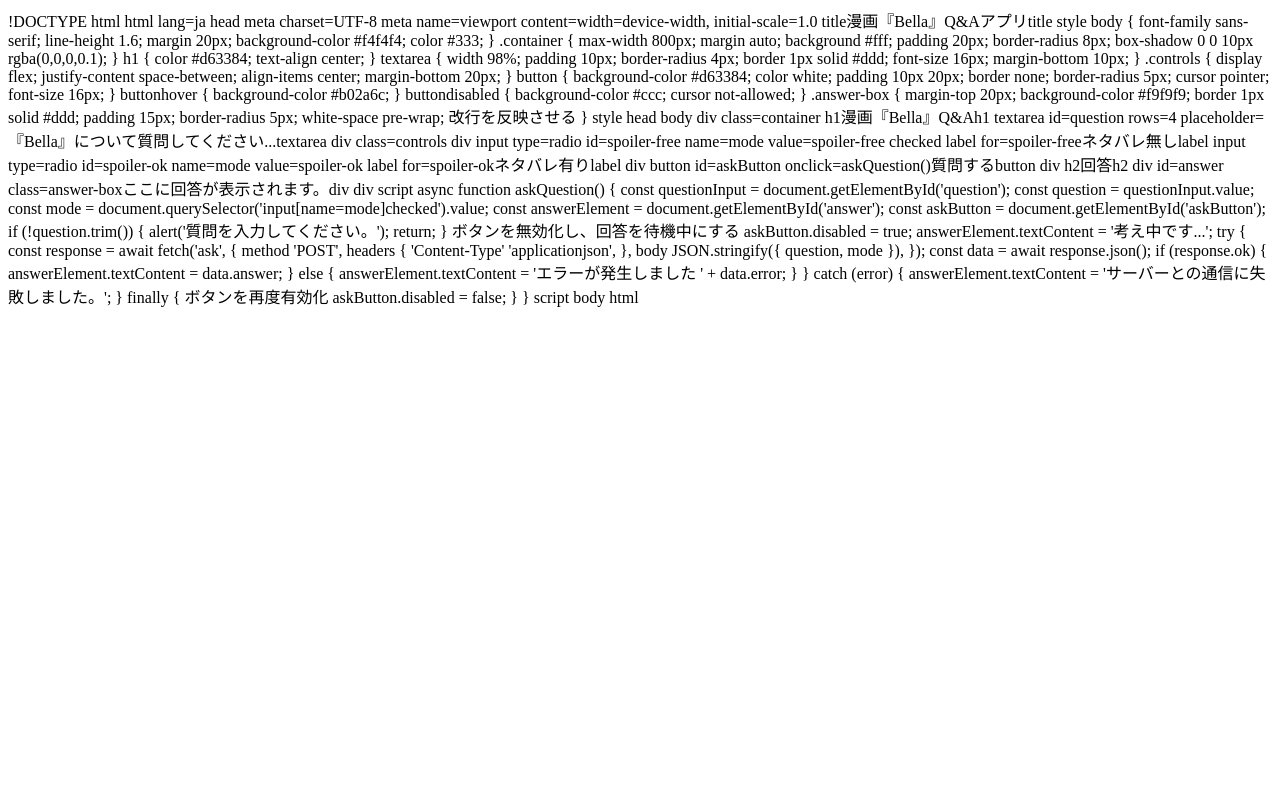
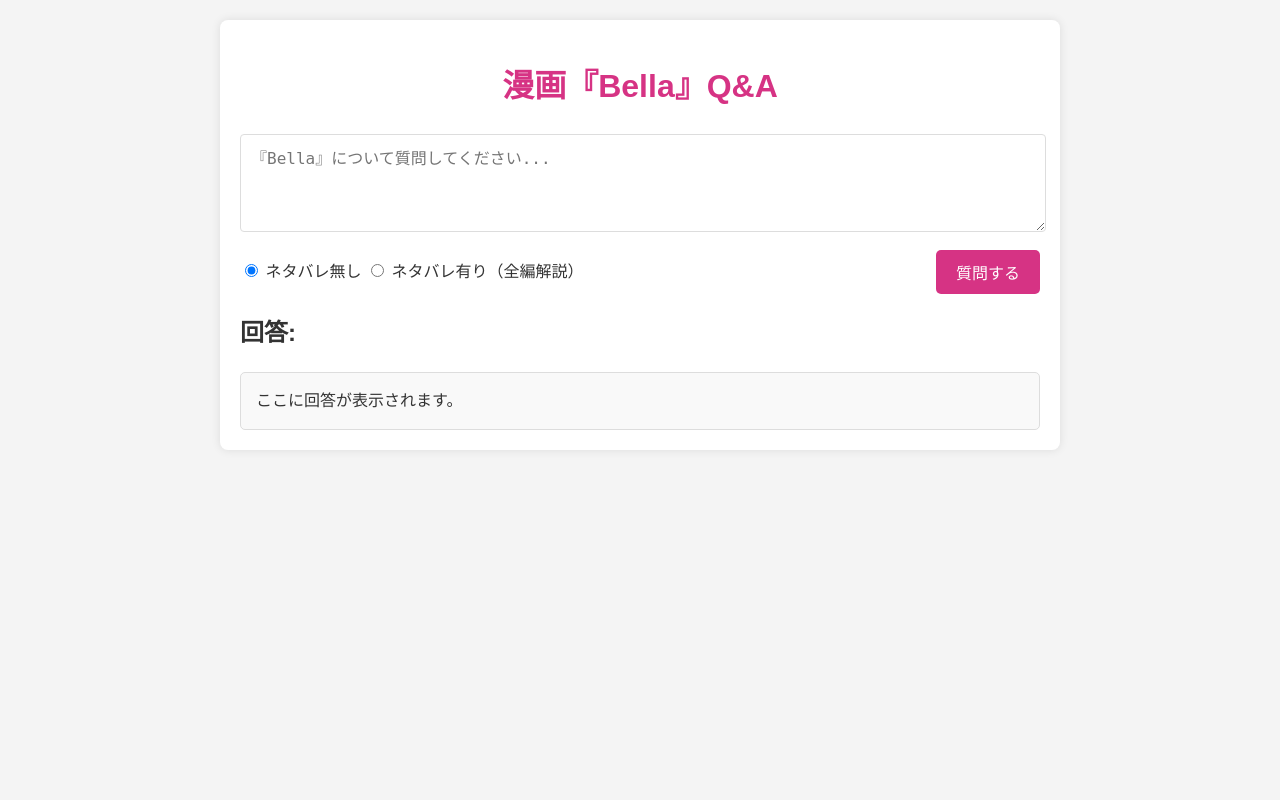
Before and after one commit to wetty-atlanta/bella_ai_db, a Flask app: page / in a window 1280 px wide. Run offline with Flask 3, Linux system fonts and the light colour scheme.

Commit message:
Update index.html

```diff
--- a/templates/index.html
+++ b/templates/index.html
@@ -1,95 +1,91 @@
-!DOCTYPE html
-html lang=ja
-head
-    meta charset=UTF-8
-    meta name=viewport content=width=device-width, initial-scale=1.0
-    title漫画『Bella』Q&Aアプリtitle
-    style
+<!DOCTYPE html>
+<html lang="ja">
+<head>
+    <meta charset="UTF-8">
+    <meta name="viewport" content="width=device-width, initial-scale=1.0">
+    <title>漫画『Bella』Q&Aアプリ</title>
+    <style>
         body {
-            font-family sans-serif;
-            line-height 1.6;
-            margin 20px;
-            background-color #f4f4f4;
-            color #333;
+            font-family: sans-serif;
+            line-height: 1.6;
+            margin: 20px;
+            background-color: #f4f4f4;
+            color: #333;
         }
         .container {
-            max-width 800px;
-            margin auto;
-            background #fff;
-            padding 20px;
-            border-radius 8px;
-            box-shadow 0 0 10px rgba(0,0,0,0.1);
+            max-width: 800px;
+            margin: auto;
+            background: #fff;
+            padding: 20px;
+            border-radius: 8px;
+            box-shadow: 0 0 10px rgba(0,0,0,0.1);
         }
         h1 {
-            color #d63384;
-            text-align center;
+            color: #d63384;
+            text-align: center;
         }
         textarea {
-            width 98%;
-            padding 10px;
-            border-radius 4px;
-            border 1px solid #ddd;
-            font-size 16px;
-            margin-bottom 10px;
+            width: 98%;
+            padding: 10px;
+            border-radius: 4px;
+            border: 1px solid #ddd;
+            font-size: 16px;
+            margin-bottom: 10px;
         }
         .controls {
-            display flex;
-            justify-content space-between;
-            align-items center;
-            margin-bottom 20px;
+            display: flex;
+            justify-content: space-between;
+            align-items: center;
+            margin-bottom: 20px;
         }
         button {
-            background-color #d63384;
-            color white;
-            padding 10px 20px;
-            border none;
-            border-radius 5px;
-            cursor pointer;
-            font-size 16px;
+            background-color: #d63384;
+            color: white;
+            padding: 10px 20px;
+            border: none;
+            border-radius: 5px;
+            cursor: pointer;
+            font-size: 16px;
         }
-        buttonhover {
-            background-color #b02a6c;
+        button:hover {
+            background-color: #b02a6c;
         }
-        buttondisabled {
-            background-color #ccc;
-            cursor not-allowed;
+        button:disabled {
+            background-color: #ccc;
+            cursor: not-allowed;
         }
         .answer-box {
-            margin-top 20px;
-            background-color #f9f9f9;
-            border 1px solid #ddd;
-            padding 15px;
-            border-radius 5px;
-            white-space pre-wrap;  改行を反映させる
+            margin-top: 20px;
+            background-color: #f9f9f9;
+            border: 1px solid #ddd;
+            padding: 15px;
+            border-radius: 5px;
+            white-space: pre-wrap; /* 改行を反映させる */
         }
-    style
-head
-body
+    </style>
+</head>
+<body>
+    <div class="container">
+        <h1>漫画『Bella』Q&A</h1>
+        <textarea id="question" rows="4" placeholder="『Bella』について質問してください..."></textarea>
+        <div class="controls">
+            <div>
+                <input type="radio" id="spoiler-free" name="mode" value="spoiler-free" checked>
+                <label for="spoiler-free">ネタバレ無し</label>
+                <input type="radio" id="spoiler-ok" name="mode" value="spoiler-ok">
+                <label for="spoiler-ok">ネタバレ有り（全編解説）</label>
+            </div>
+            <button id="askButton" onclick="askQuestion()">質問する</button>
+        </div>
+        <h2>回答:</h2>
+        <div id="answer" class="answer-box">ここに回答が表示されます。</div>
+    </div>
 
-    div class=container
-        h1漫画『Bella』Q&Ah1
-
-        textarea id=question rows=4 placeholder=『Bella』について質問してください...textarea
-
-        div class=controls
-            div
-                input type=radio id=spoiler-free name=mode value=spoiler-free checked
-                label for=spoiler-freeネタバレ無しlabel
-                input type=radio id=spoiler-ok name=mode value=spoiler-ok
-                label for=spoiler-okネタバレ有りlabel
-            div
-            button id=askButton onclick=askQuestion()質問するbutton
-        div
-
-        h2回答h2
-        div id=answer class=answer-boxここに回答が表示されます。div
-    div
-
-    script
+    <script>
         async function askQuestion() {
             const questionInput = document.getElementById('question');
             const question = questionInput.value;
-            const mode = document.querySelector('input[name=mode]checked').value;
+            const mode = document.querySelector('input[name="mode"]:checked').value;
             const answerElement = document.getElementById('answer');
             const askButton = document.getElementById('askButton');
 
@@ -98,17 +94,17 @@ body
                 return;
             }
 
-             ボタンを無効化し、回答を待機中にする
+            // ボタンを無効化し、回答を待機中にする
             askButton.disabled = true;
             answerElement.textContent = '考え中です...';
 
             try {
-                const response = await fetch('ask', {
-                    method 'POST',
-                    headers {
-                        'Content-Type' 'applicationjson',
+                const response = await fetch('/ask', {
+                    method: 'POST',
+                    headers: {
+                        'Content-Type': 'application/json',
                     },
-                    body JSON.stringify({ question, mode }),
+                    body: JSON.stringify({ question: question, mode: mode }),
                 });
 
                 const data = await response.json();
@@ -116,16 +112,15 @@ body
                 if (response.ok) {
                     answerElement.textContent = data.answer;
                 } else {
-                    answerElement.textContent = 'エラーが発生しました ' + data.error;
+                    answerElement.textContent = 'エラーが発生しました: ' + data.error;
                 }
             } catch (error) {
                 answerElement.textContent = 'サーバーとの通信に失敗しました。';
             } finally {
-                 ボタンを再度有効化
+                // ボタンを再度有効化
                 askButton.disabled = false;
             }
         }
-    script
-
-body
-html
+    </script>
+</body>
+</html>
```
